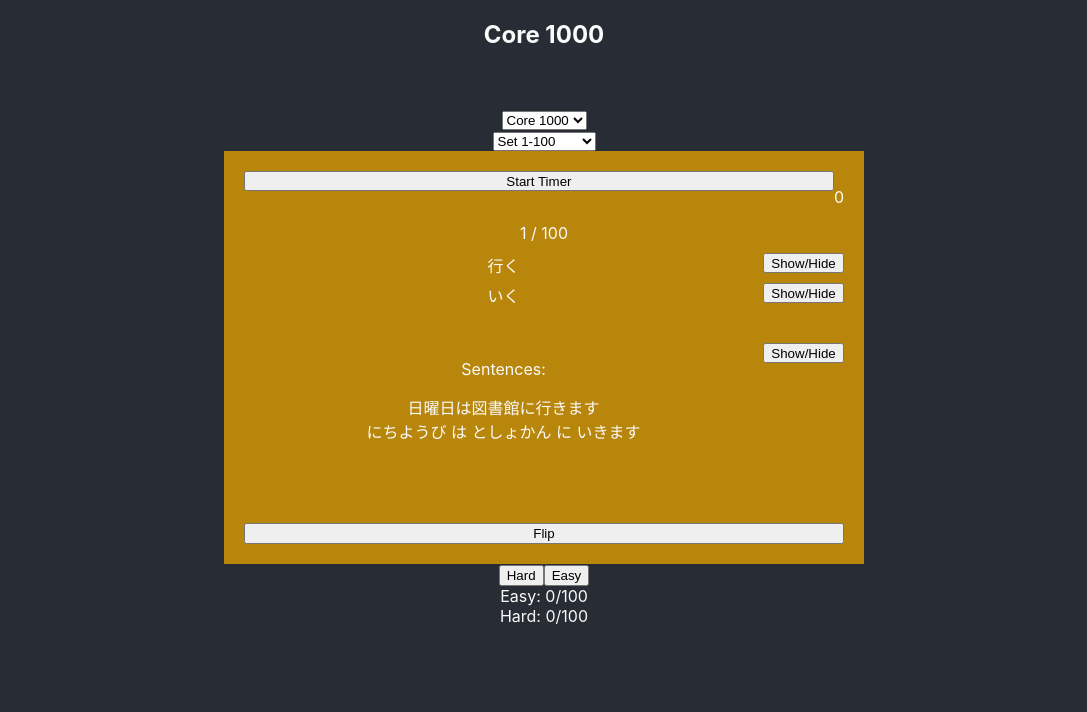
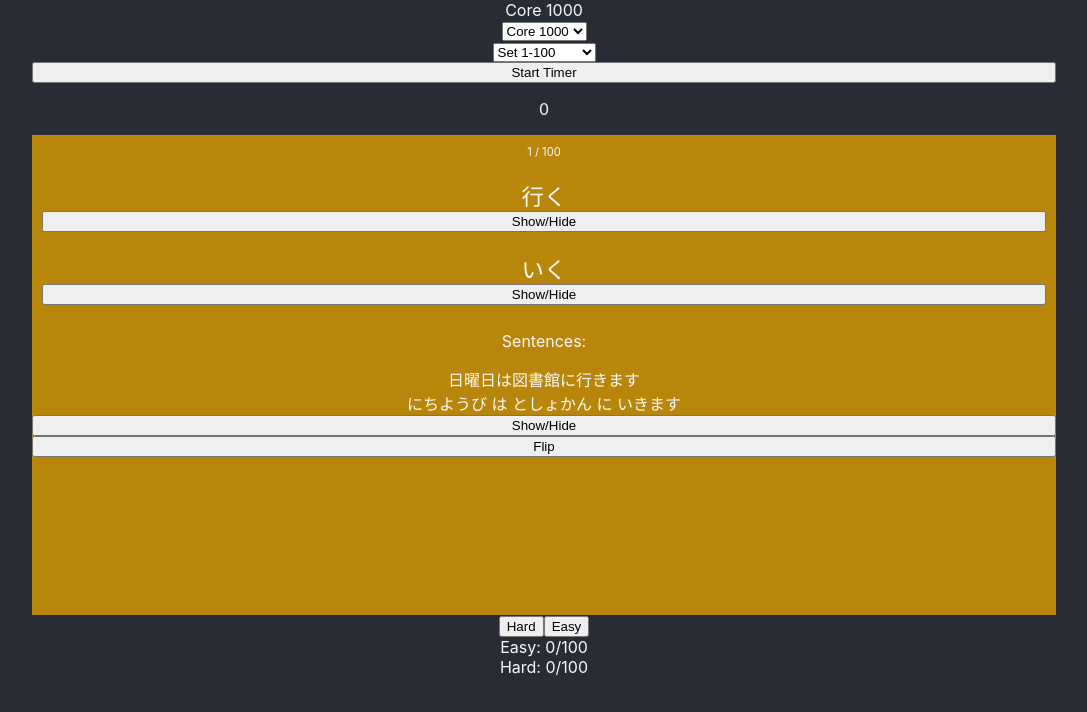
Before and after one commit to licebeam/kaze-app, a React (Create React App) app: page / in a window 1280 px wide. Shown: the top 712 px of the page, without its empty margins (96-1183 px from the left). Built offline with nearby package versions, Linux system fonts and the light colour scheme.

Commit message:
adds some other styling

```diff
--- a/src/App.js
+++ b/src/App.js
@@ -8,7 +8,7 @@ import core100 from './json-data/core1000/core100';
 const Container = styled.div`
   margin: 0 auto;
   height: 100vh;
-  width: 50%;
+  width: 80vw;
   display: flex;
   flex-direction: column;
 `
@@ -166,8 +166,8 @@ class App extends Component {
     const { cards, place, timer, cardsGood, cardsBad, title, badCardData, currentSet, reviewing } = this.state;
     return (
       <Container className="App">
-        <h2>{title}</h2>
-        <h2>{reviewing ? 'Reviewing' : null}</h2>
+        <div>{title}</div>
+        <div>{reviewing ? 'Reviewing' : null}</div>
         <div>
           <select onChange={(e) => this.setState({ title: e.target.value })}>
             <option value='Core 1000'>Core 1000</option>
--- a/src/components/Card.jsx
+++ b/src/components/Card.jsx
@@ -7,35 +7,22 @@ const CardContainer = styled.div`
   display: flex;
   flex-direction: column;
   background-color: darkgoldenrod;
-  align-content: center;
-  justify-content: center;
-  padding: 20px;
-  .holder{
-    height: 300px;
+  height: 60vh;
+  .place{
+    font-size: .7rem;
+    padding: 10px;
+  }
+  .kana{
+    font-size: 1.4rem;
+    padding: 10px;
   }
 `
 const Section = styled.div`
   display: flex;
-  flex: 1;
+  flex-direction: column;
   align-content: center;
   justify-content: center;
   text-align: center;
-  .text-holder{
-    align-self: center;
-    justify-self: center;
-    text-align: center;
-    flex: 8;
-    height: 30px;
-  }
-  button{
-    flex: 1;
-    height: 20px;
-    width: 100px;
-  }
-  .sentences{
-    min-height: 40px;
-    max-height: 40px;
-  }
 `
 class Card extends Component {
   state = {
@@ -91,7 +78,7 @@ class Card extends Component {
     } = this.state;
 
     return (
-      <CardContainer>
+      <div>
         <Section>
           {!timer
             ? (<button onClick={() => { this.updateTimer(); startTimer(4000); }}>Start Timer</button>)
@@ -99,42 +86,36 @@ class Card extends Component {
           }
           <p>{timerBar || '0'}</p>
         </Section>
+        <CardContainer>
+
           {
             flipped ? (
-            <div className="holder">
-              <Section>
-                <div className='text-holder'>
+              <div>
+                <Section className="place">
                   {place + 1} / {cards.length}
-                </div>
                 </Section>
-              <Section>
-                <div className='text-holder'>
+                <Section className='kana'>
                   {showKanji ? (
                     <div>
                       {cards[place].kan}
                     </div>
                   ) : null}
-                </div>
+
                   <button onClick={() => this.setState({ showKanji: !showKanji })}>Show/Hide</button>
                 </Section>
                 <Section>
-                <div className='text-holder'>
                   {showKana ? (
                     <div>
                       {cards[place].tran !== 'null' ? cards[place].tran : null}
                     </div>
                   ) : null}
-                </div>
                   <button onClick={() => this.setState({ showKana: !showKana })}>Show/Hide</button>
                 </Section>
                 <Section>
                   <p>Translation:</p>
-                <div className='text-holder'>
                   {cards[place].english !== 'null' ? cards[place].english : null}
-                </div>
                 </Section>
-              <Section>
-                <div className='text-holder'>
+                <Section className='sentences'>
                   {showSentences ? (
                     <div>
                       <p>Sentences:</p>
@@ -145,34 +126,24 @@ class Card extends Component {
                       {cards[place].sentences !== 'null' ? cards[place].sentences.split('。')[2] : null}
                     </div>
                   ) : null}
-                </div>
+
                   <button onClick={() => this.setState({ showSentences: !showSentences })}>Show/Hide</button>
                 </Section>
               </div>
             ) : (
-              <div className="holder">
-                <Section>
-                  <div className='text-holder'>
+                <div>
+                  <Section className="place">
                     {place + 1} / {cards.length}
-                  </div>
                   </Section>
-                <Section>
-                  <div className='text-holder'>
+                  <Section className='kana'>
                     {showKanji ? (<div>{cards[place].kan}</div>) : null}
-                  </div>
                     <button onClick={() => this.setState({ showKanji: !showKanji })}>Show/Hide</button>
                   </Section>
-                <Section>
-                  <div className='text-holder'>
+                  <Section className='kana'>
                     {showKana ? (<div>{cards[place].tran !== 'null' ? cards[place].tran : null}</div>) : null}
-                  </div>
                     <button onClick={() => this.setState({ showKana: !showKana })}>Show/Hide</button>
                   </Section>
                   <Section>
-                  <div className='text-holder'></div>
-                </Section>
-                <Section className='sentences'>
-                  <div className='text-holder'>
                     {showSentences ? (
                       <div>
                         <p>Sentences:</p>
@@ -181,7 +152,6 @@ class Card extends Component {
                         {cards[place].sentences !== 'null' ? cards[place].sentences.split('。')[1] : null}
                       </div>
                     ) : null}
-                  </div>
                     <button onClick={() => this.setState({ showSentences: !showSentences })}>Show/Hide</button>
                   </Section>
                 </div>
@@ -189,6 +159,7 @@ class Card extends Component {
           }
           <button onClick={() => this.flipCard()}>Flip</button>
         </CardContainer >
+      </div>
     )
   }
 }
```
Lines whose indentation alone changed are shown as unchanged.
